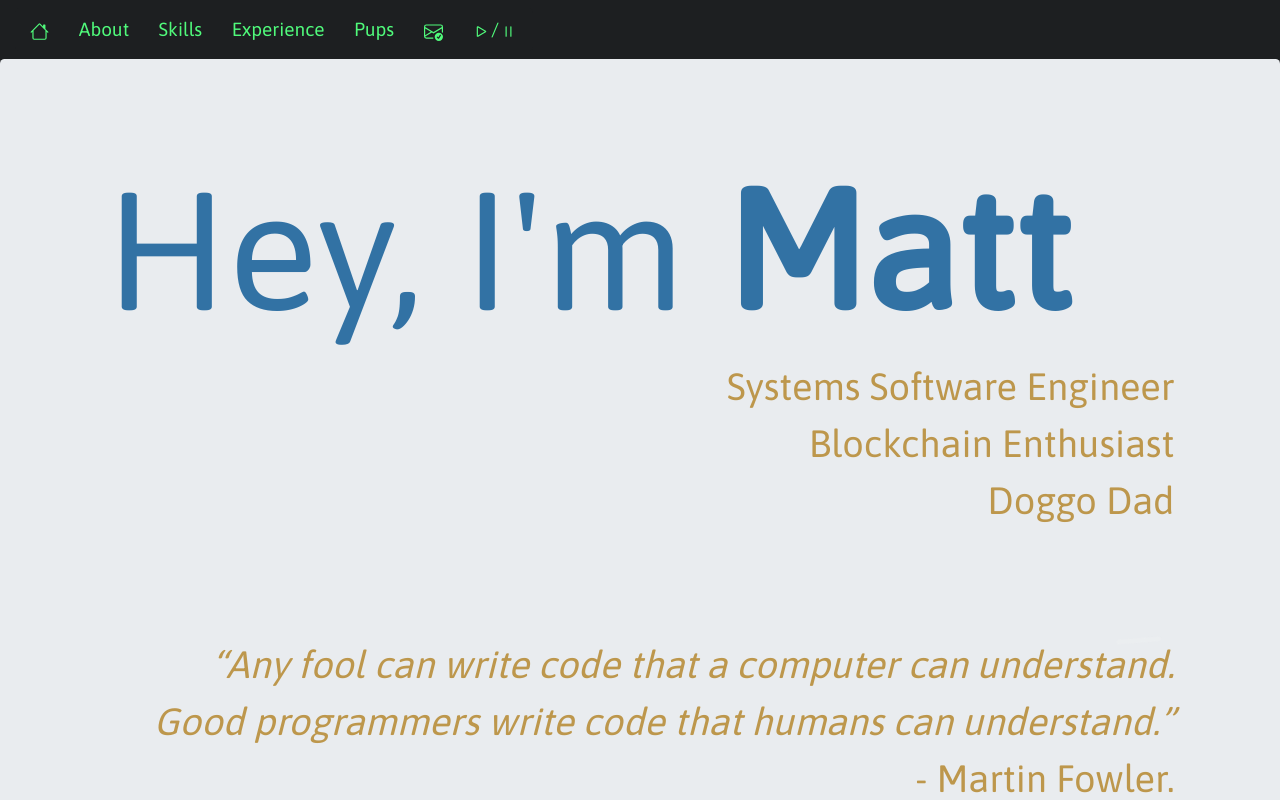
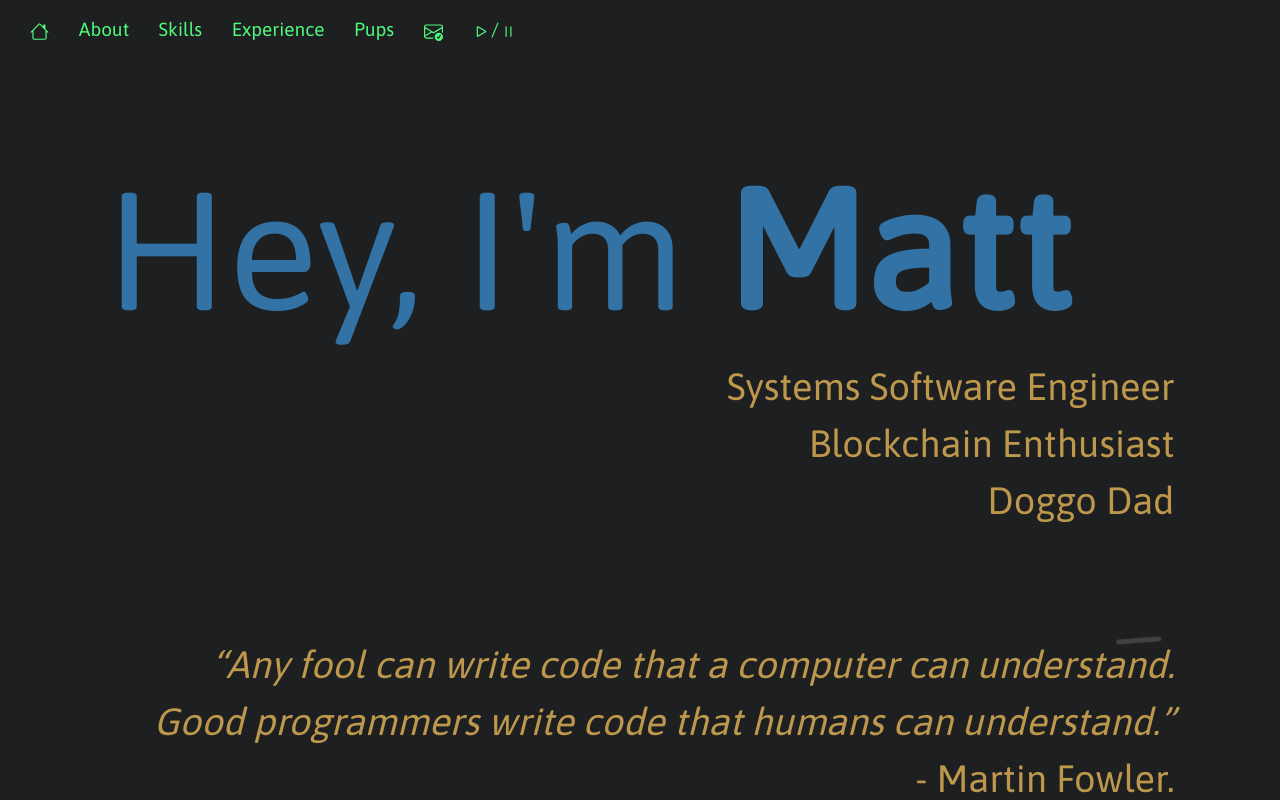
Before and after one commit to mberkey/MB-Portfolio, a React (Create React App) app: page /Hello in a window 1280 px wide. Shown: the top 800 px of the page. Built offline with nearby package versions, Linux system fonts and the light colour scheme.

Commit message:
udpated css

```diff
--- a/src/css/index.css
+++ b/src/css/index.css
@@ -65,6 +65,11 @@ body {
 
   .jumbotron .about p{
     font-size: 30px;
+  }
+
+  .jumbotron {
+
+    background-color: #1D1F21 !important;
   }
 
   .carousel {
```
